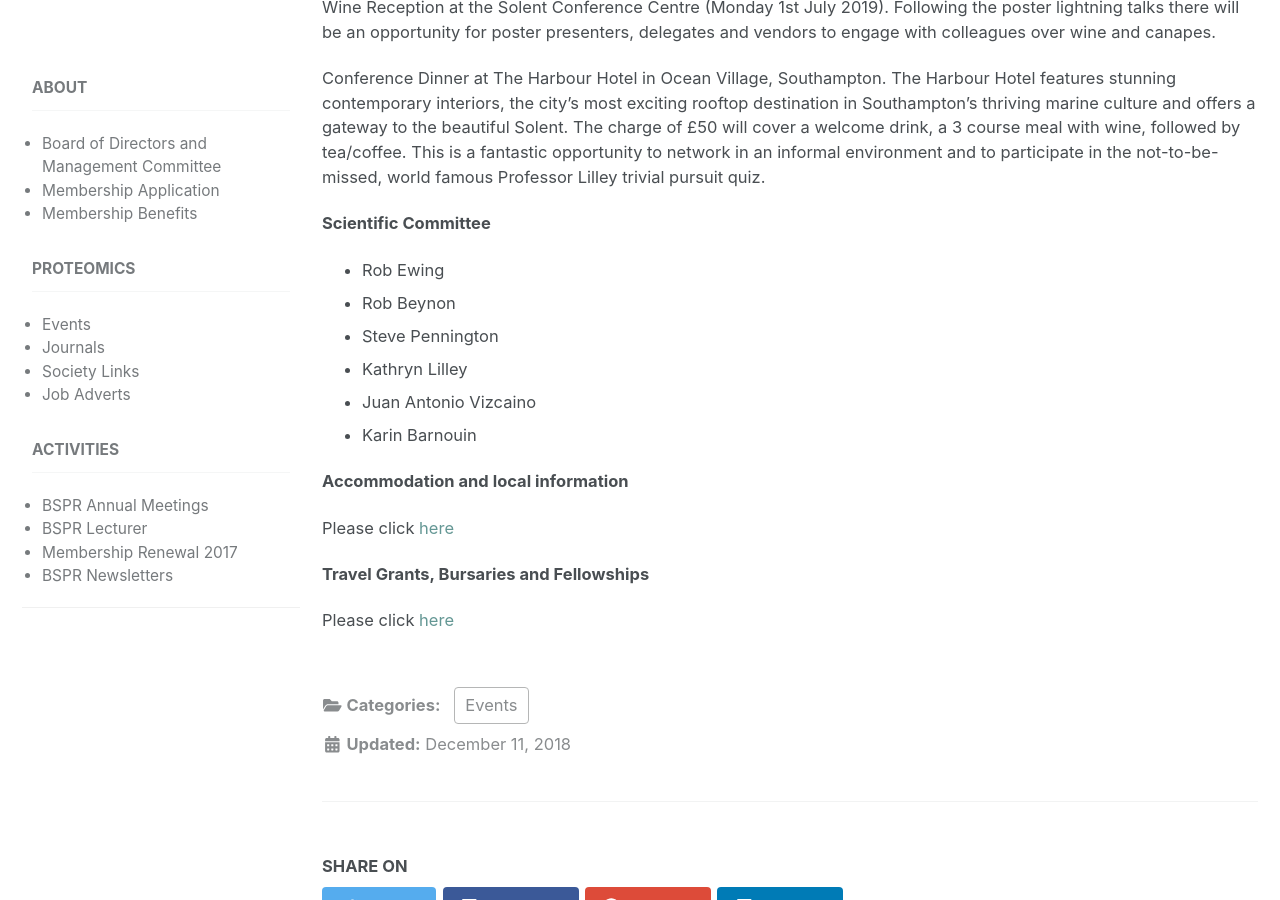
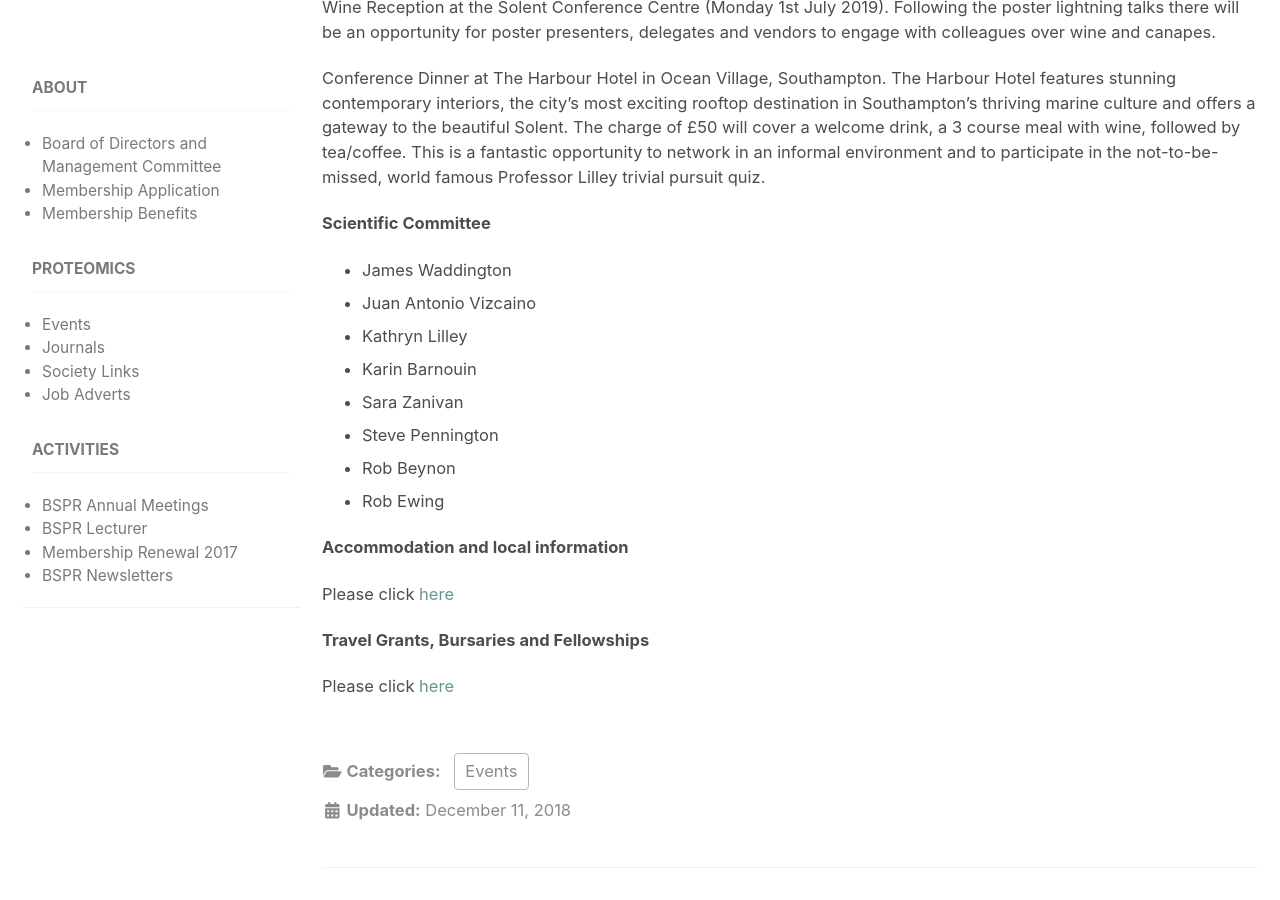
Before and after one commit to kbarnouin/Chuqiaoo.github.io, a Jekyll site: the page built from _posts/2018-12-11-BSPR-2019.md, in a window 1280 px wide and 900 px high, scrolled down 2318 px. Built offline with Jekyll 4.4.1, drawn with Linux system fonts in a browser that asks for light colours; nearby versions of some CDN libraries.

Commit message:
update Scientific Committee on BSPR 2019

```diff
--- a/_posts/2018-12-11-BSPR-2019.md
+++ b/_posts/2018-12-11-BSPR-2019.md
@@ -83,12 +83,16 @@ Conference Dinner at The Harbour Hotel in Ocean Village, Southampton. The Harbou
 
 **Scientific Committee**
 
+
+- James Waddington
+- Juan Antonio Vizcaino
+- Kathryn Lilley
+- Karin Barnouin
+- Sara Zanivan
+- Steve Pennington
+- Rob Beynon
 - Rob Ewing
-- Rob Beynon
-- Steve Pennington
-- Kathryn Lilley
-- Juan Antonio Vizcaino
-- Karin Barnouin
+
 
 **Accommodation and local information**
 
```
Also changed, not shown: 2 other files.
